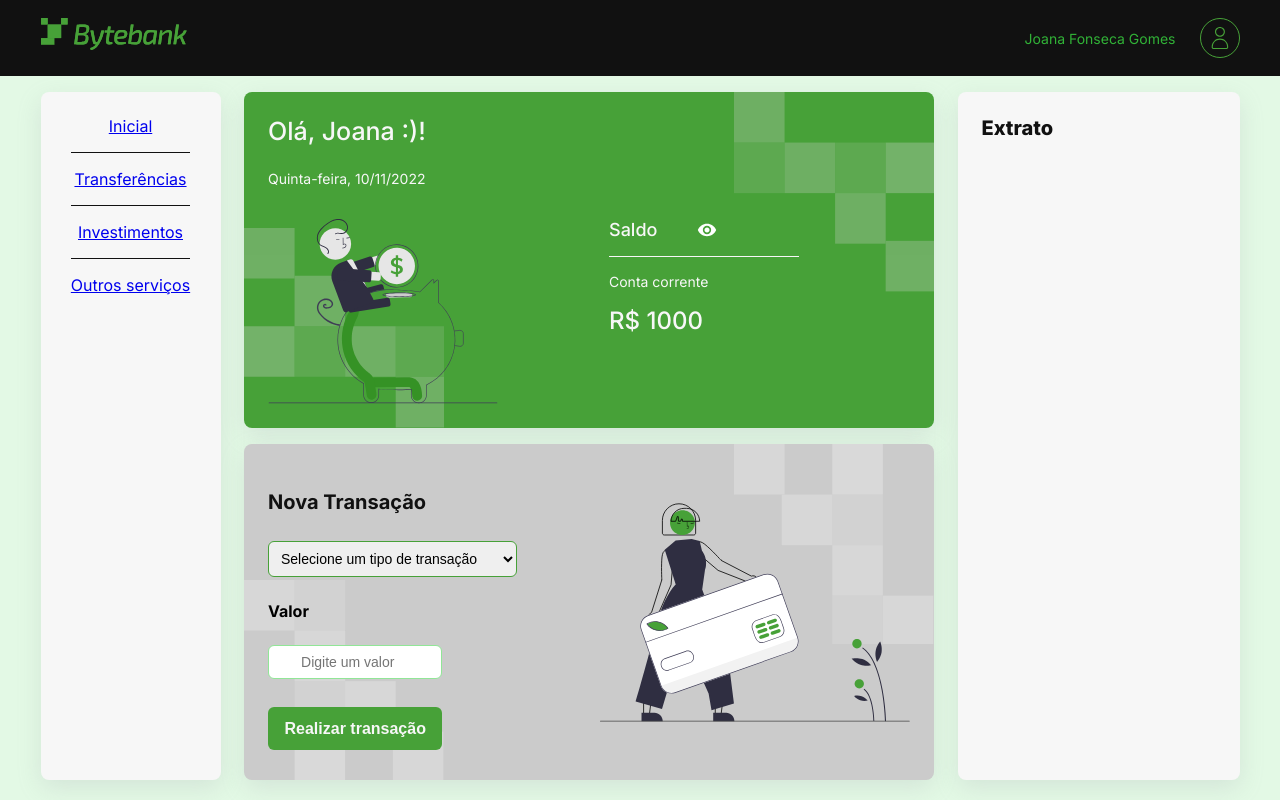
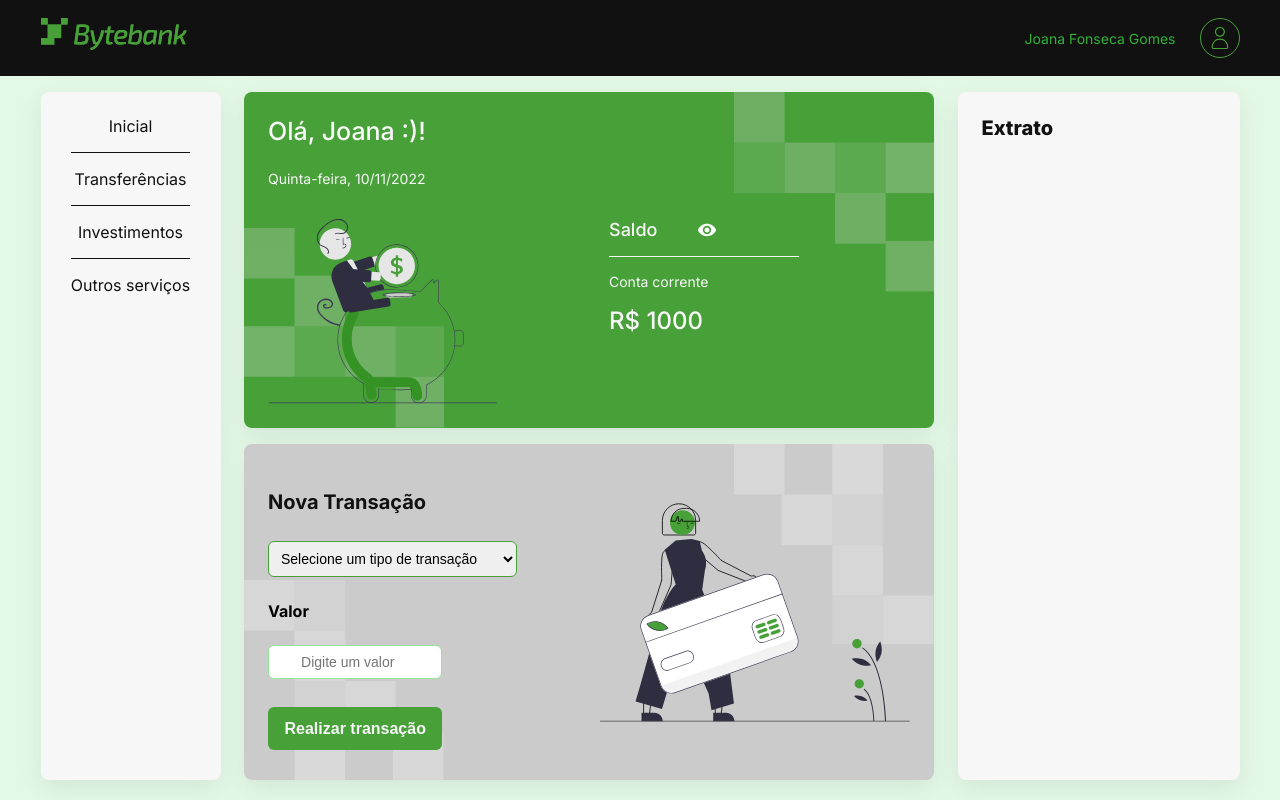
Before and after one commit to NeiltonSeguins/bytebank, a React (Create React App) app: page / in a window 1280 px wide. Built offline with nearby package versions, Linux system fonts and the light colour scheme; the HTML template or start-up script is replaced by a standard one.

Commit message:
Testes de Snapshot-corrigindo a classe de links em Menu.module.css

```diff
--- a/src/componentes/Menu/Menu.module.css
+++ b/src/componentes/Menu/Menu.module.css
@@ -19,7 +19,7 @@
   margin: 1rem auto;
 }
 
-.link {
+.links {
   color: #111111;
   font-size: 16px;
   cursor: pointer;
```
